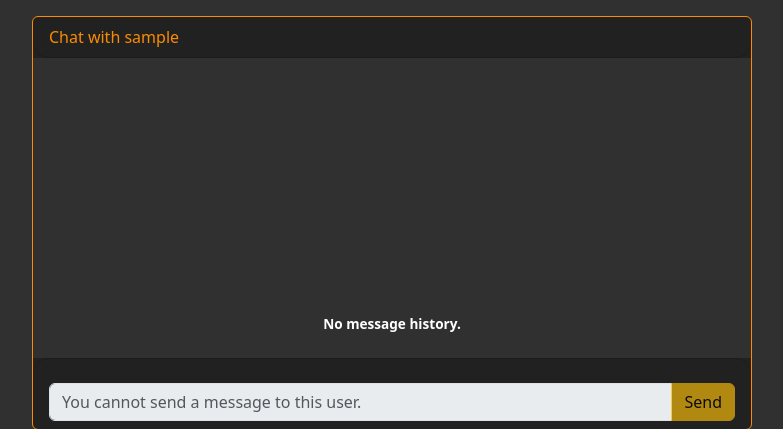
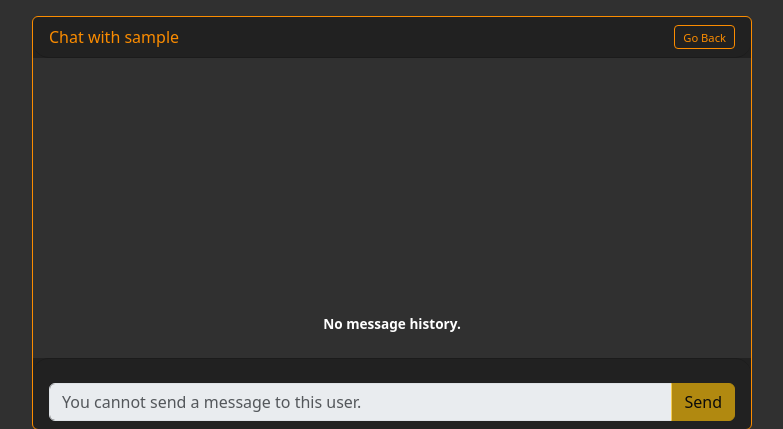
Before and after one commit to Zediyo/hy-tsoha-chatapp, a Flask app: template templates/message.html in a window 1280 px wide. Shown: the part 50-479 px from the top of the page, without its empty margins (248-1031 px from the left). Run offline with Flask 3, Linux system fonts and the light colour scheme; the template is opened without the code that fills it: most values are stand-ins (such as "Sample title", 1, 10 or a date in 2020); parts of the project's set-up code (start-up, migrations or seed data) failed here and were passed over.

Commit message:
add back button for chat

```diff
--- a/templates/message.html
+++ b/templates/message.html
@@ -13,8 +13,14 @@
 				<div class="card bco bgcdg" style="max-height: 80vh;">
 
 					<div class="card-header bgcdg" style="border-radius: 1rem;">
-						<div class="co">Chat with {{ target_username }}</div>
-
+						<div class="co" style="display: flex; justify-content: space-between;">
+							<span>Chat with {{ target_username }}</span>
+							<button type="button" style="height: 1.5rem; font-size: 0.7rem;"
+								onclick="goBackButtonPress()"
+								class="btn btn-sm btn-secondary co bco bgcdg">
+								Go Back
+							</button>
+						</div>
 					</div>
 
 					<div class="card-body chat-container bgcg">
@@ -224,6 +230,12 @@
 							})
 						}
 
+						function goBackButtonPress()
+						{
+							let backPage = localStorage.getItem("prevPage")
+							window.location.href = backPage ? backPage : "/"
+						}
+
 						// potato polling solution for chat updates, but good enough for this.
 						var lastCheck = "{{ last_check }}";
 						var user_id = "{{ user_id }}"
@@ -264,6 +276,11 @@
 						localStorage.removeItem("chatInput")
 
 						setInterval(checkForUpdates, 2500);
+
+						if ( document.referrer.length > 0 && !document.referrer.includes("/message/") )
+							localStorage.setItem("prevPage", document.referrer)
+
+						console.log(document.referrer)
 					</script>
 				</div>
 			</div>
```
